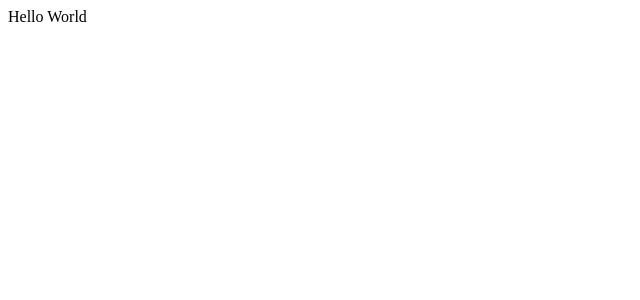
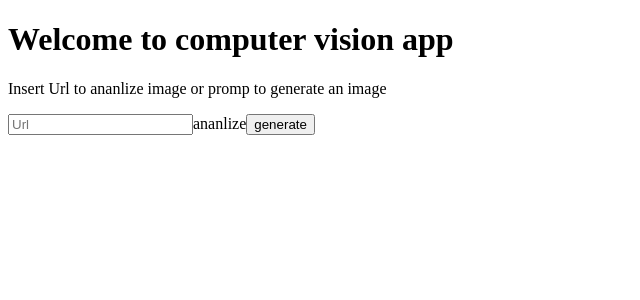
Before and after one commit to nicolasfrias-UDP/React-azure-web-api, a React (Create React App) app: page / in a window 1280 px wide. Shown: the top 300 px of the page, without its empty margins (0-640 px from the left). Built offline with nearby package versions, Linux system fonts and the light colour scheme; the HTML template or start-up script is replaced by a standard one.

Commit message:
first gui

```diff
--- a/src/App.js
+++ b/src/App.js
@@ -2,7 +2,12 @@ import React from 'react';
 
 function App() {
   const value = 'World';
-  return <div>Hello {value}</div>;
+  return <div>
+    <h1> Welcome to computer vision app </h1>
+    <p>Insert Url to ananlize image or promp to generate an image</p>
+    <input type="text" placeholder="Url" />
+    <buttion>ananlize</buttion><button>generate</button>
+  </div>;
 }
 
 export default App;
```
